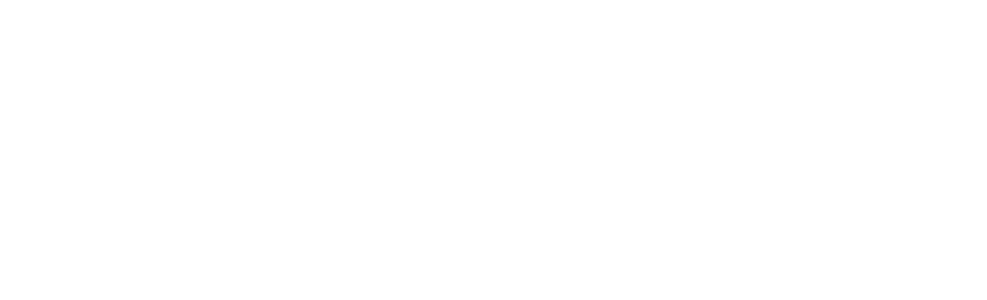
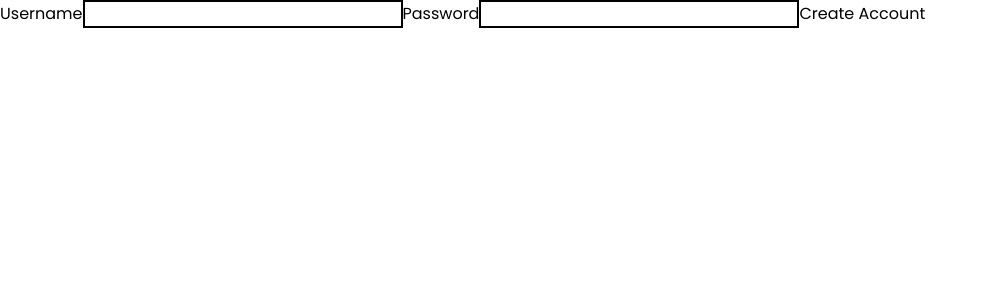
Before and after one commit to kirtanchandak/CampusEats, a React (Create React App) app: page /signup in a window 1280 px wide. Before the commit this address had no page. Shown: the top 300 px of the page, without its empty margins (0-987 px from the left). Built offline with nearby package versions, Linux system fonts and the light colour scheme.

Commit message:
register api with frontend

```diff
--- a/package.json
+++ b/package.json
@@ -6,6 +6,7 @@
     "@testing-library/jest-dom": "^5.16.5",
     "@testing-library/react": "^13.4.0",
     "@testing-library/user-event": "^13.5.0",
+    "axios": "^1.4.0",
     "flowbite": "^1.6.6",
     "react": "^18.2.0",
     "react-dom": "^18.2.0",
--- a/src/App.js
+++ b/src/App.js
@@ -1,7 +1,8 @@
 import "./App.css";
 import { Route, Routes } from "react-router-dom";
-import Home from "./components/Home";
-import Login from "./components/Login";
+import Home from "./pages/Home";
+import Login from "./pages/Login";
+import SignUp from "./pages/SignUp";
 
 function App() {
   return (
@@ -9,6 +10,7 @@
       <Routes>
         <Route path="/" element={<Home />} />
         <Route path="/login" element={<Login />} />
+        <Route path="/signup" element={<SignUp />} />
       </Routes>
     </>
   );
--- a/src/components/Home.js
+++ b/src/pages/Home.js
@@ -1,5 +1,5 @@
 import React from "react";
-import Layout from "./Layout";
+import Layout from "../components/Layout";
 import boy from "../assets/Take Away-cuate.png";
 import bits from "../assets/bits.gif";
 import vit from "../assets/vit.png";
@@ -14,13 +14,14 @@
           <div class="grid max-w-screen-xl px-4 pt-24 pb-8 mx-auto lg:gap-8 xl:gap-0 lg:py-16 lg:grid-cols-12 lg:pt-24 lg:pb-12">
             <div class="mr-auto place-self-center lg:col-span-7 mt-2">
               <h1 class="max-w-2xl mb-4 text-4xl font-extrabold leading-none tracking-tight md:text-5xl xl:text-6xl">
-                Building digital <br />
-                products & brands.
+                Connecting locals <br />
+                for affordable meals.
               </h1>
               <p class="max-w-2xl font-light text-gray-500 lg:mb-2 md:text-lg lg:text-xl dark:text-gray-400">
-                This free and open-source landing page template was built using
-                the utility classes from Tailwind CSS and based on the
-                components from the Flowbite Library Blocks System.
+                CampusEats is the ultimate solution for students facing food
+                insecurity. We partner with local businesses to provide
+                exclusive discounts and deals on affordable meals, ensuring that
+                no student goes hungry.
               </p>
               <div class="sm:flex sm:space-y-0 sm:space-x-4 flex gap-5 pt-4">
                 <button className="font-medium">Login</button>
@@ -64,14 +65,12 @@
               </div>
               <div class="text-center">
                 <a href="/">
-                  <h3 class="font-semibold text-xl mb-3">
-                    Search for an Event
-                  </h3>
+                  <h3 class="font-semibold text-xl mb-3">Register</h3>
                 </a>
                 <p class="text-sm text-center font-normal text-gray7">
-                  Search for an event in your area. For eg. garbage collection
-                  drives, blood donation camps, etc. You can find almost
-                  anything
+                  Register yourself as a student on our platform and get acccess
+                  to all the amazing deals and offers on your favorite food
+                  items, and regular meals near your campus.
                 </p>
               </div>
             </div>
@@ -81,14 +80,11 @@
               </div>
               <div class="text-center">
                 <a href="/">
-                  <h3 class="font-semibold text-xl mb-3">
-                    Register for the event
-                  </h3>
+                  <h3 class="font-semibold text-xl mb-3">Search for an food</h3>
                 </a>
                 <p class="text-sm text-center font-normal text-gray7">
-                  Find an imapcful event to contribute and enjoy a day of
-                  hands-on conservation. Help make a difference and create a
-                  positive impact on our planet!
+                  Search for the food items, complete meals, or restaurants near
+                  your campus and get amazing deals and offers on your favorite.
                 </p>
               </div>
             </div>
@@ -98,12 +94,13 @@
               </div>
               <div class="text-center">
                 <a href="/">
-                  <h3 class="font-semibold text-xl mb-3">Attend the Event</h3>
+                  <h3 class="font-semibold text-xl mb-3">
+                    Subscribe for the best Deals
+                  </h3>
                 </a>
                 <p class="text-sm text-center font-normal text-gray7">
-                  Once, registered the NGO will check the fullfillments and
-                  confirm your registration and enjoy the event! Congrats now
-                  you can attend!
+                  Find amazing deals and offers on your favorite food items, and
+                  regular lunch and dinner meals near your campus.
                 </p>
               </div>
             </div>
--- /dev/null
+++ b/src/pages/SignUp.js
@@ -0,0 +1,46 @@
+import React, { useState } from "react";
+import axios from "axios";
+
+function SignUp() {
+  const [username, setUsername] = useState("");
+  const [password, setPassword] = useState("");
+
+  const handleSumbit = async (e) => {
+    e.preventDefault();
+    try {
+      await axios.post("http://localhost:5000/auth/register", {
+        username,
+        password,
+      });
+
+      alert("Account created successfully");
+    } catch (err) {
+      console.log(err);
+    }
+  };
+  return (
+    <div>
+      <form action="" onSubmit={handleSumbit}>
+        <label htmlFor="">Username</label>
+        <input
+          type="text"
+          name="username"
+          id="username"
+          className="border-2 border-black"
+          onChange={(e) => setUsername(e.target.value)}
+        />
+        <label htmlFor="">Password</label>
+        <input
+          type="password"
+          className="border-2 border-black"
+          name="password"
+          id="password"
+          onChange={(e) => setPassword(e.target.value)}
+        />
+        <button>Create Account</button>
+      </form>
+    </div>
+  );
+}
+
+export default SignUp;
```
Also changed, not shown: src/pages/Login.js (renamed from src/components/Login.js), 1 other file (tests, documents, lock files or other folders).
